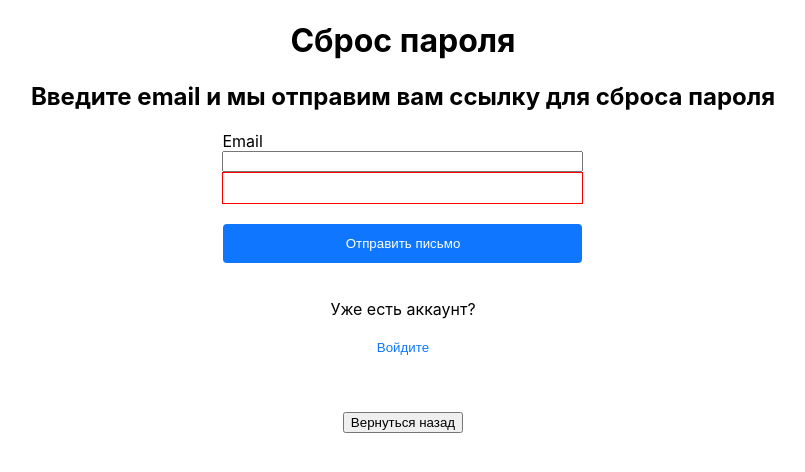
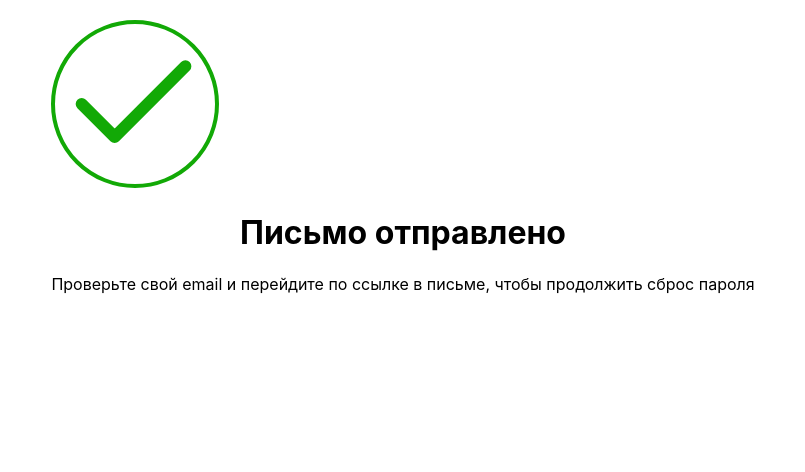
Before and after one commit to photo-booking/frontend-one, a React (Create React App) app: page /reset-password in a window 1280 px wide. Shown: the top 472 px of the page, without its empty margins (237-1042 px from the left). Built offline with nearby package versions, Linux system fonts and the light colour scheme.

Commit message:
fixed ResetPassword

```diff
--- a/src/components/App/App.js
+++ b/src/components/App/App.js
@@ -32,8 +32,8 @@ export function App() {
   const [regedIn, setRegedIn] = useState(false);
 
   const [isClient, setIsClient] = useState(undefined);
-  const [isEmailSend, setIsEmailSend] = useState(false);
-  const [isPasswordReset, setIsPasswordReset] = useState(false);
+  const [isEmailSend, setIsEmailSend] = useState(true);//false
+  const [isPasswordReset, setIsPasswordReset] = useState(true);//false
 
   const [isLoader, setIsLoader] = useState(false);
 
--- a/src/pages/ResetPassword/ResetPassword.jsx
+++ b/src/pages/ResetPassword/ResetPassword.jsx
@@ -33,8 +33,21 @@ export const ResetPassword = props => {
     reset();
   };
 
-  if (!isEmailSend) {
   return (
+    <>
+      {isEmailSend ? (
+        <div className={'resetPassword-container'}>
+          <img
+            src={ok_image}
+            alt="ok"
+          />
+          <h1>Письмо отправлено</h1>
+          <p>
+            Проверьте свой email и&nbsp;перейдите по&nbsp;ссылке в&nbsp;письме, чтобы продолжить
+            сброс пароля
+          </p>
+        </div>
+      ) : (
         <div className={'resetPassword-container'}>
           <h1>Сброс пароля</h1>
           <h2>Введите email и мы отправим вам ссылку для сброса пароля</h2>
@@ -70,23 +83,10 @@ export const ResetPassword = props => {
           />
           <button onClick={() => navigate('/sign-in')}>Вернуться назад</button>
         </div>
-    );
-  } else if (isEmailSend) {
-    return (
-      <div className={'resetPassword-container'}>
-        <img
-          src={ok_image}
-          alt="ok"
-        />
-        <h1>Письмо отправлено</h1>
-        <p>
-          Проверьте свой email и&nbsp;перейдите по&nbsp;ссылке в&nbsp;письме, чтобы продолжить сброс
-          пароля
-        </p>
-      </div>
-    );
-  } else if (!isPasswordReset) {
-    return (
+      )}
+      {isPasswordReset ? (
+        <></>
+      ) : (
         <div className={'resetPassword-container'}>
           <h1>Сброс пароля</h1>
           <FormAuth
@@ -120,6 +120,7 @@ export const ResetPassword = props => {
             isFormValid={isValid}
           />
         </div>
+      )}
+    </>
   );
-  }
 };
```
Lines whose indentation alone changed are shown as unchanged.
